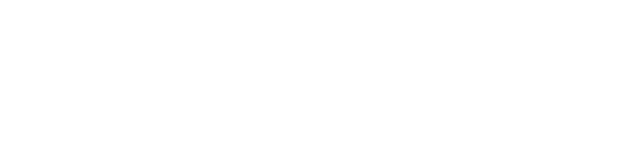
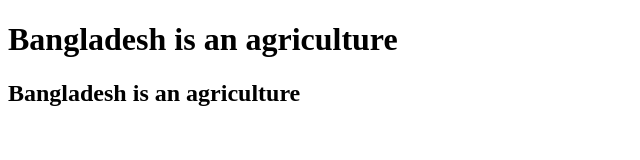
Before and after one commit to faisalmahamud23/my-second-repo, a plain HTML site: page index.html in a window 1280 px wide. Shown: the whole page, without its empty margins (0-640 px from the left). Drawn offline with Linux system fonts and the light colour scheme.

Commit message:
h1 added

```diff
--- a/index.html
+++ b/index.html
@@ -7,6 +7,7 @@
     <title>my-second-repo</title>
 </head>
 <body>
-
+    <h1>Bangladesh is an agriculture</h1>
+    <h2>Bangladesh is an agriculture</h2>
 </body>
 </html>
```
